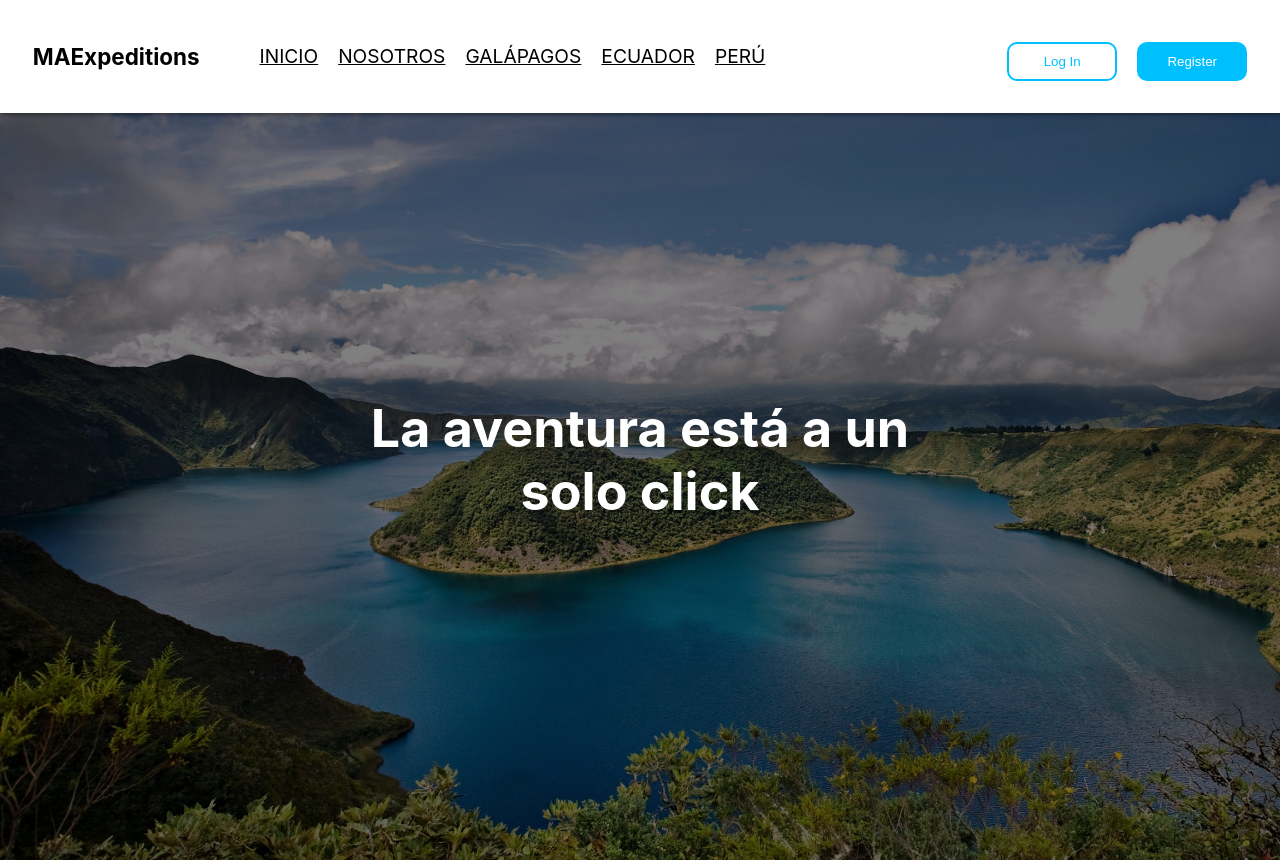
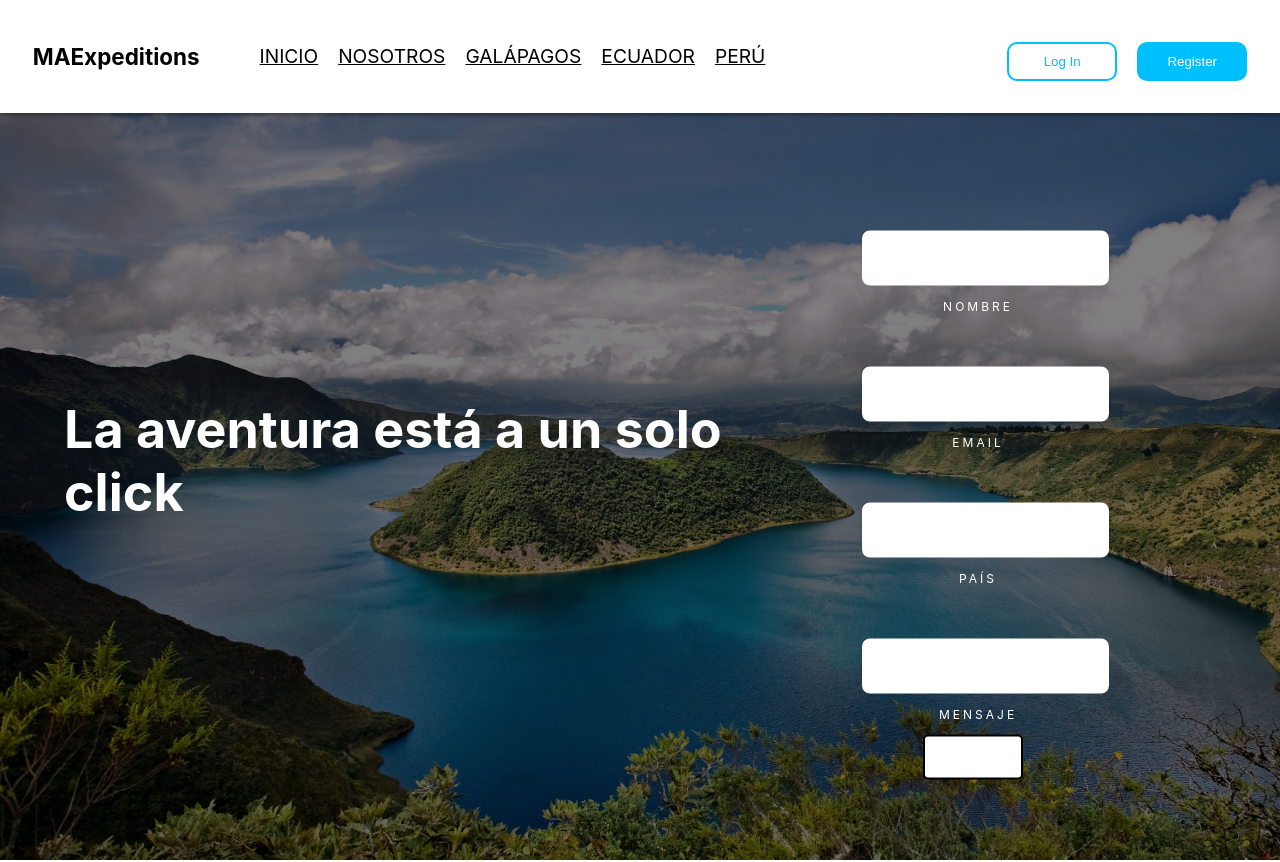
Before and after one commit to 123-code/Travel-Web-App, a React (Create React App) app in the folder travel/: page / in a window 1280 px wide. Shown: the top 862 px of the page. Built offline with nearby package versions, Linux system fonts and the light colour scheme.

Commit message:
Cambio Layout Imagen principal

```diff
--- a/travel/src/Components/BackgroundImageOverlay.jsx
+++ b/travel/src/Components/BackgroundImageOverlay.jsx
@@ -1,5 +1,6 @@
 import React from 'react';
 import '../Styling/BackgroundImageOverlay.css';
+import Form from './Form';
 
 function BackgroundImageOverlay(props) {
   return (
@@ -9,7 +10,13 @@ function BackgroundImageOverlay(props) {
     >
       <div className="overlay">
         <div className="overlay-content">
+          <div className="title-container">
             <h1 style={{color: 'white'}}>La aventura está a un solo click</h1>
+          </div>
+          <div className="form-container">
+          <Form color="white" />
+
+          </div>
         </div>
       </div>
     </div>
--- a/travel/src/Components/Form.jsx
+++ b/travel/src/Components/Form.jsx
@@ -1,83 +1,123 @@
 import React, { useState } from "react";
 import "../App.css";
-import '../Styling/Form.css';
-import axios from 'axios';
+import "../Styling/Form.css";
+import axios from "axios";
+
 // create form component
-const Form = () => {
+const Form = ({ color }) => {
   const [formData, setFormData] = useState({
     name: "",
     email: "",
     country: "",
-        message: ""
+    message: "",
   });
 
-const handlesubmit = ()=>{
-  axios.post('https://123-code-bug-free-doodle-rpjvpg7rwvg25vq6-5000.preview.app.github.dev/api/sendform', formData)
-  .then((response)=>{
-console.log(response)
-  }).catch((error)=>{
-    console.error(error)
+  const handleSubmit = () => {
+    axios
+      .post("https://123-code-bug-free-doodle-rpjvpg7rwvg25vq6-5000.preview.app.github.dev/api/sendform", formData)
+      .then((response) => {
+        console.log(response);
       })
-}
+      .catch((error) => {
+        console.error(error);
+      });
+  };
 
-const handleChange = event => {
+  const handleChange = (event) => {
     setFormData({
       ...formData,
-      [event.target.name]: event.target.value
+      [event.target.name]: event.target.value,
     });
   };
-// onSubmit={handlesubmit}
-return(
-    <>
+
+  return (
     <form>
       <div className="container">
-<div className="card" style={{backgroundColor: 'transparent'}}>
-<a className="singup">Si requieres mayor información, llena el siguiente formulario</a>
-        <div className="inputBox1">
-          <input type="text" required
-
+        <div className="card" style={{ backgroundColor: "transparent" }}>
+          <div className="inputBox1" style={{ borderColor: color }}>
+            <input
+              type="text"
+              required
               id="name"
               name="name"
               value={formData.name}
-          onChange={handleChange}/>
-          <span className="user">Nombre</span>
+              onChange={handleChange}
+              style={{
+                color: color,
+                backgroundColor: color,
+                borderColor: color,
+              }}
+            />
+            <span className="user" style={{ color: color }}>
+              Nombre
+            </span>
           </div>
 
-        <div className="inputBox1">
-          <input type="email" required
+          <div className="inputBox1" style={{ borderColor: color }}>
+            <input
+              type="email"
+              required
               id="email"
               name="email"
               value={formData.email}
-          onChange={handleChange}/>
-          <span className="user">Email</span>
+              onChange={handleChange}
+              style={{
+                color: color,
+                backgroundColor: color,
+                borderColor: color,
+              }}
+            />
+            <span className="user" style={{ color: color }}>
+              Email
+            </span>
           </div>
 
-        <div className="inputBox">
-          <input type="text" required
+          <div className="inputBox" style={{ borderColor: color }}>
+            <input
+              type="text"
+              required
               id="country"
               name="country"
               value={formData.country}
-          onChange={handleChange}/>
-          <span>País</span>
+              onChange={handleChange}
+              style={{
+                color: color,
+                backgroundColor: color,
+                borderColor: color,
+              }}
+            />
+            <span style={{ color: color }}>País</span>
           </div>
 
-        <div className="inputBox">
-          <input type="text" required
+          <div className="inputBox" style={{ borderColor: color }}>
+            <input
+              type="text"
+              required
               id="message"
               name="message"
               value={formData.message}
-          onChange={handleChange}/>
-          <span>Mensaje</span>
+              onChange={handleChange}
+              style={{
+                color: color,
+                backgroundColor: color,
+                borderColor: color,
+              }}
+            />
+            <span style={{ color: color }}>Mensaje</span>
           </div>
 
-        <button className="enter" type="submit" onClick={handlesubmit}>Enviar</button>
+          <button
+            className="enter"
+            type="button"
+            onClick={handleSubmit}
+            style={{ backgroundColor: color, color: "white" }}
+          >
+            Enviar
+          </button>
         </div>
       </div>
     </form>
+  );
+};
 
-    </>
-)
-
-
-}
 export default Form;
--- a/travel/src/Pages/Main.jsx
+++ b/travel/src/Pages/Main.jsx
@@ -18,6 +18,7 @@ return(
     <BackgroundImageOverlay imageUrl={(img)}></BackgroundImageOverlay>
     <div style={{ width: "33,33%", float: "left" }}>
 <body  className="text">
+<a className="singup">Si requieres mayor información, llena el siguiente formulario</a>
 <Form></Form>
 <TopDestinations></TopDestinations>
 <Testimonials></Testimonials>
--- a/travel/src/Styling/BackgroundImageOverlay.css
+++ b/travel/src/Styling/BackgroundImageOverlay.css
@@ -6,6 +6,8 @@
     width: 100%;
     height: 100vh;
   }
+
+
 
   .overlay {
     background-color: rgba(0, 0, 0, 0.5);
@@ -16,16 +18,30 @@
     height: 100%;
   }
 
+
+
   .overlay-content {
-    color: #fff;
     position: absolute;
     top: 50%;
     left: 50%;
     transform: translate(-50%, -50%);
-    text-align: center;
+    display: flex;
+    justify-content: space-between;
+    align-items: center;
+    width: 90%;
+    max-width: 1200px;
   }
 
+  title-container {
+    width: 50%;
 
+  }
+
+  .form-container {
+    width: 50%;
+
+    margin-top: 70px;
+  }
    h1{
     color: white;
    }
--- a/travel/src/Styling/Form.css
+++ b/travel/src/Styling/Form.css
@@ -7,7 +7,9 @@
   font-size: x-large;
   margin-top: 1.5em;
   margin-bottom: 1em;
+  text-align: center;
 }
+
 
 
 
```
Lines whose indentation alone changed are shown as unchanged.
